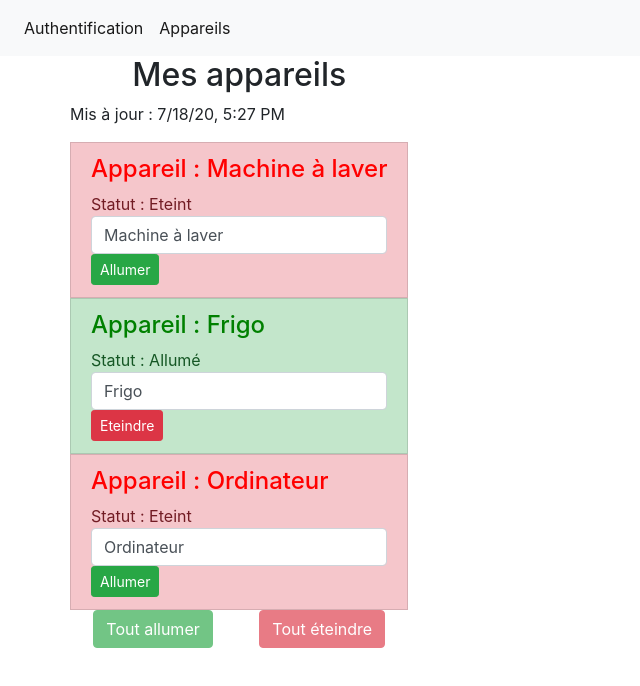
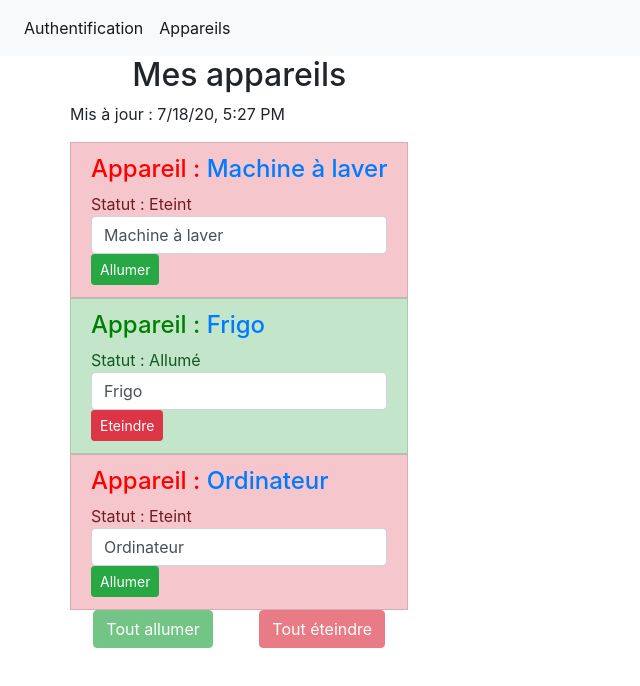
Before and after one commit to Maxx-N/angular-open-classrooms, an Angular app: page /devices in a window 1280 px wide. Shown: the top 686 px of the page, without its empty margins (0-640 px from the left). Built offline with nearby package versions, Linux system fonts and the light colour scheme.

Commit message:
functional page of detail of a device with routes and links

```diff
--- a/src/app/app-routing.module.ts
+++ b/src/app/app-routing.module.ts
@@ -2,11 +2,13 @@ import { NgModule } from '@angular/core';
 import { Routes, RouterModule } from '@angular/router';
 import { DevicesViewComponent } from './devices-view/devices-view.component';
 import { AuthenticationComponent } from './authentication/authentication.component';
+import { DetailDeviceComponent } from './detail-device/detail-device.component';
 
 const routes: Routes = [
-  { path: '', redirectTo: 'devices', pathMatch: 'full' },
+  { path: '', redirectTo: 'authentication', pathMatch: 'full' },
+  { path: 'authentication', component: AuthenticationComponent },
   { path: 'devices', component: DevicesViewComponent },
-  { path: 'authentication', component: AuthenticationComponent }
+  { path: 'devices/:id', component: DetailDeviceComponent },
 ];
 
 @NgModule({
--- a/src/app/app.module.ts
+++ b/src/app/app.module.ts
@@ -12,6 +12,8 @@ import { DevicesViewComponent } from './devices-view/devices-view.component';
 
 import { DeviceService } from './services/device.service';
 import { AuthenticationService } from './services/authentication.service';
+import { DetailDeviceComponent } from './detail-device/detail-device.component';
+import { NotFoundComponent } from './not-found/not-found.component';
 
 @NgModule({
   declarations: [
@@ -20,6 +22,8 @@ import { AuthenticationService } from './services/authentication.service';
     DeviceComponent,
     AuthenticationComponent,
     DevicesViewComponent,
+    DetailDeviceComponent,
+    NotFoundComponent,
   ],
   imports: [BrowserModule, AppRoutingModule, FormsModule],
   providers: [DeviceService, AuthenticationService],
--- /dev/null
+++ b/src/app/detail-device/detail-device.component.html
@@ -0,0 +1,3 @@
+<h2>{{name}}</h2>
+<p>Statut : {{status}}</p>
+<a routerLink="/devices">Retour à la liste des appareils</a>
--- /dev/null
+++ b/src/app/detail-device/detail-device.component.ts
@@ -0,0 +1,24 @@
+import { Component, OnInit } from '@angular/core';
+import { DeviceService } from '../services/device.service';
+import { ActivatedRoute } from '@angular/router';
+
+@Component({
+  selector: 'app-detail-device',
+  templateUrl: './detail-device.component.html',
+  styleUrls: ['./detail-device.component.scss'],
+})
+export class DetailDeviceComponent implements OnInit {
+  name: string;
+  status: string;
+
+  constructor(
+    private deviceService: DeviceService,
+    private activatedRoute: ActivatedRoute
+  ) {}
+
+  ngOnInit(): void {
+    const id: string = this.activatedRoute.snapshot.params['id'];
+    this.name = this.deviceService.getDeviceById(+id).name;
+    this.status = this.deviceService.getDeviceById(+id).status;
+  }
+}
--- a/src/app/device/device.component.html
+++ b/src/app/device/device.component.html
@@ -1,7 +1,7 @@
 <li [ngClass]="{'list-group-item':true,
     'list-group-item-success': deviceStatus==='Allumé',
     'list-group-item-danger': deviceStatus==='Eteint'}">
-  <div [ngStyle]="{color: getColor()}" class="h4">Appareil : {{ deviceName }}</div>
+  <div [ngStyle]="{color: getColor()}" class="h4">Appareil : <a [routerLink]="[id]">{{ deviceName }}</a></div>
   <div>Statut : {{ getStatus() }}</div>
   <input type="text" class="form-control" [(ngModel)]="deviceName" />
   <button [ngClass]="{'btn':true,
--- a/src/app/device/device.component.ts
+++ b/src/app/device/device.component.ts
@@ -9,6 +9,7 @@ import { DeviceService } from '../services/device.service';
 export class DeviceComponent implements OnInit {
   @Input() deviceName: string;
   @Input() deviceStatus: string;
+  @Input() index: number;
   @Input() id: number;
 
   constructor(private deviceService: DeviceService) {}
@@ -29,9 +30,9 @@ export class DeviceComponent implements OnInit {
 
   onClickSwitch() {
     if (this.deviceStatus === 'Allumé') {
-      this.deviceService.switchOffOne(this.id);
+      this.deviceService.switchOffOne(this.index);
     } else {
-      this.deviceService.switchOnOne(this.id);
+      this.deviceService.switchOnOne(this.index);
     }
   }
 }
--- a/src/app/devices-view/devices-view.component.html
+++ b/src/app/devices-view/devices-view.component.html
@@ -11,7 +11,8 @@
             *ngFor="let device of devicesArray; let i = index"
             [deviceName]="device.name"
             [deviceStatus]="device.status"
-            [id]="i"
+            [index]="i"
+            [id]="device.id"
           ></app-device>
           <div class="d-flex justify-content-around">
             <button
--- /dev/null
+++ b/src/app/not-found/not-found.component.html
@@ -0,0 +1 @@
+<p>not-found works!</p>
--- /dev/null
+++ b/src/app/not-found/not-found.component.ts
@@ -0,0 +1,15 @@
+import { Component, OnInit } from '@angular/core';
+
+@Component({
+  selector: 'app-not-found',
+  templateUrl: './not-found.component.html',
+  styleUrls: ['./not-found.component.scss']
+})
+export class NotFoundComponent implements OnInit {
+
+  constructor() { }
+
+  ngOnInit(): void {
+  }
+
+}
--- a/src/app/services/device.service.ts
+++ b/src/app/services/device.service.ts
@@ -6,14 +6,17 @@ import { Injectable } from '@angular/core';
 export class DeviceService {
   devicesArray: any[] = [
     {
+      id: 1,
       name: 'Machine à laver',
       status: 'Eteint',
     },
     {
+      id: 2,
       name: 'Frigo',
       status: 'Allumé',
     },
     {
+      id: 3,
       name: 'Ordinateur',
       status: 'Eteint',
     },
@@ -23,21 +26,27 @@ export class DeviceService {
 
   switchOnAll() {
     for (let device of this.devicesArray) {
-      device.status = "Allumé";
+      device.status = 'Allumé';
     }
   }
 
   switchOffAll() {
     for (let device of this.devicesArray) {
-      device.status = "Eteint";
+      device.status = 'Eteint';
     }
   }
 
-  switchOnOne(i:number) {
-    this.devicesArray[i].status = "Allumé";
+  switchOnOne(i: number) {
+    this.devicesArray[i].status = 'Allumé';
   }
 
-  switchOffOne(i:number) {
-    this.devicesArray[i].status = "Eteint";
+  switchOffOne(i: number) {
+    this.devicesArray[i].status = 'Eteint';
+  }
+
+  getDeviceById(id: number): any {
+    return this.devicesArray.find((d) => {
+      return d.id === id;
+    });
   }
 }
```
Also changed, not shown: src/app/detail-device/detail-device.component.scss (added), src/app/not-found/not-found.component.scss (added).
